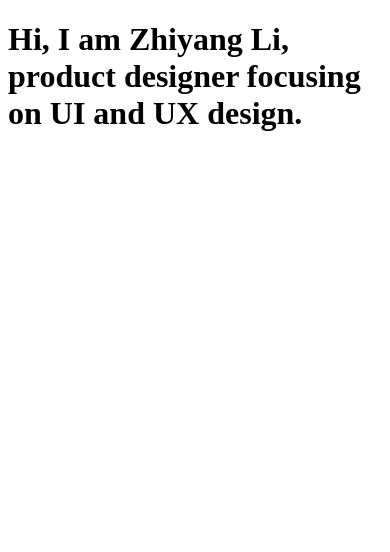
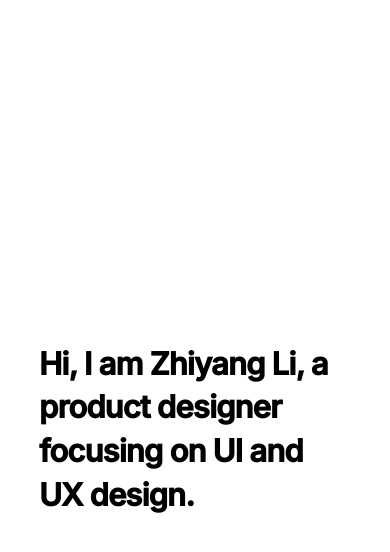
Before and after one commit to lzypro/zhyl.me, a plain HTML site: page index.html in a window 390 px wide. Drawn offline with Linux system fonts and the light colour scheme.

Commit message:
Modify font style and responsive design

```diff
--- a/index.html
+++ b/index.html
@@ -5,8 +5,9 @@
     <meta http-equiv="X-UA-Compatible" content="IE=edge">
     <meta name="viewport" content="width=device-width, initial-scale=1.0">
     <title>Zhiyang Li</title>
+    <link rel="stylesheet" href="style.css"><link href="https://fonts.googleapis.com/css2?family=Inter:wght@567&display=swap" rel="stylesheet">
 </head>
 <body>
-    <h1>Hi, I am Zhiyang Li, product designer focusing on UI and UX design.</h1>
+    <h1>Hi, I am Zhiyang Li, a product designer focusing on UI and UX design.</h1>
 </body>
 </html>
--- /dev/null
+++ b/style.css
@@ -0,0 +1,27 @@
+* {
+    font-family: Inter;
+}
+
+body {
+    display: flex;
+    flex-direction: row;
+    justify-content: center;
+    align-items: center;
+    height: 100vh;
+}
+
+h1 {
+    font-size: 3vw;
+    width: 50vw;
+    letter-spacing: -0.03em;
+    line-height: 1.4;
+}
+
+@media screen and (max-width: 600px) {
+    h1 {
+        font-size: 8vw;
+        width: 80vw;
+        letter-spacing: -0.03em;
+        line-height: 1.4;
+    }
+  }
```
